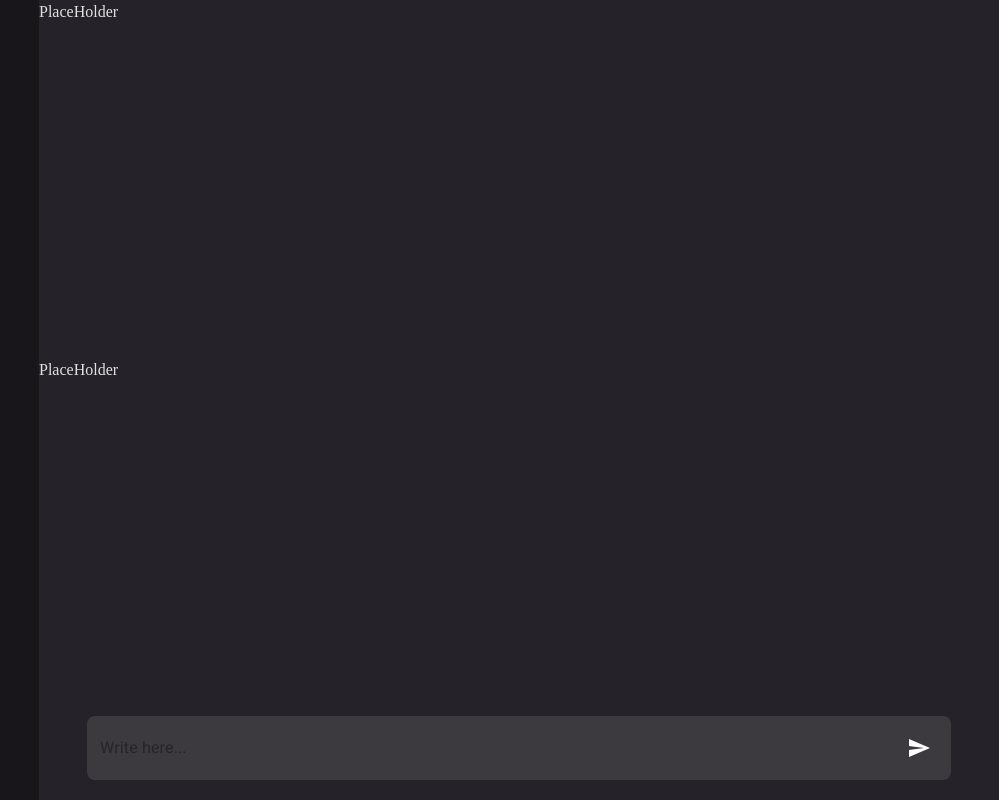
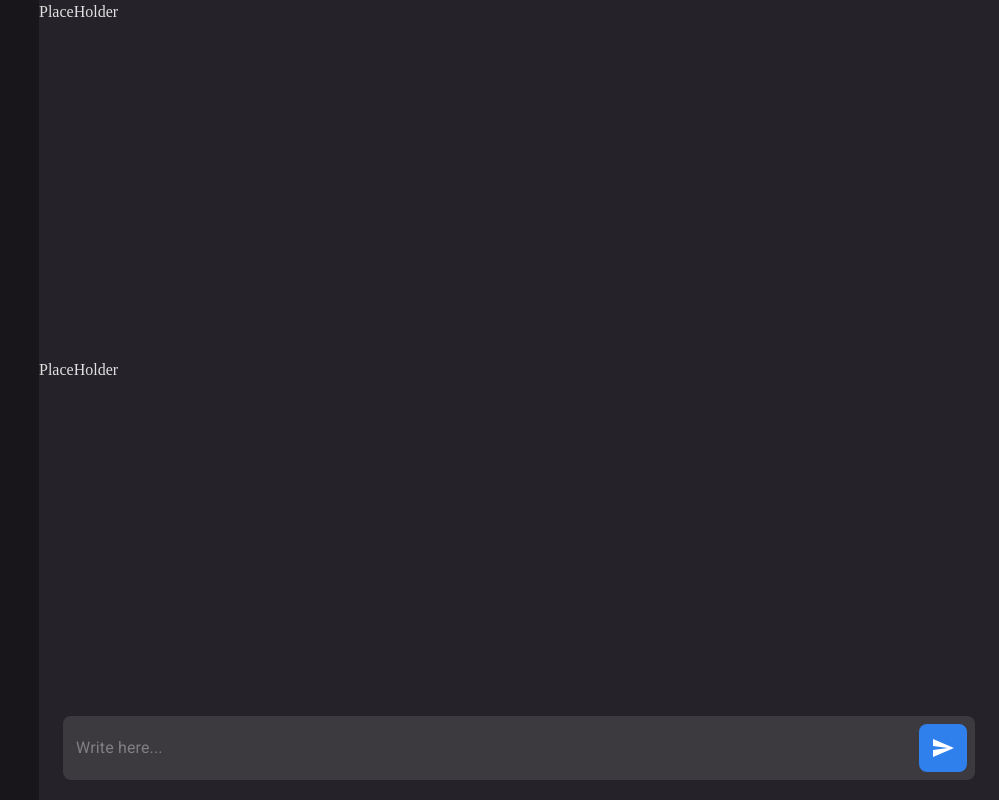
Before and after one commit to KillianFrappartDev/GroupChat, a React (Create React App) app in the folder frontend/: page / in a window 1280 px wide. Shown: the whole page, without its empty margins (281-1280 px from the left). Built offline with nearby package versions, Linux system fonts and the light colour scheme.

Commit message:
Input size

```diff
--- a/frontend/src/components/Main/MsgInput/styles.module.scss
+++ b/frontend/src/components/Main/MsgInput/styles.module.scss
@@ -3,7 +3,7 @@
   margin-bottom: 20px;
   display: flex;
   align-items: center;
-  width: 90%;
+  width: 95%;
   background-color: #3c393f;
   align-self: center;
   border-radius: 8px;
@@ -12,13 +12,13 @@
 .input {
   margin-left: 5px;
   flex: 1;
-  color: #e0e0e0;
+  color: #e0e0e0 !important;
 }
 
 .iconButton {
   padding: 8px;
-  background-color: #2f80ed;
-  border-radius: 8px;
+  background-color: #2f80ed !important;
+  border-radius: 8px !important;
 }
 
 .send {
```
Also changed, not shown: 1 other file (tests, documents, lock files or other folders).
